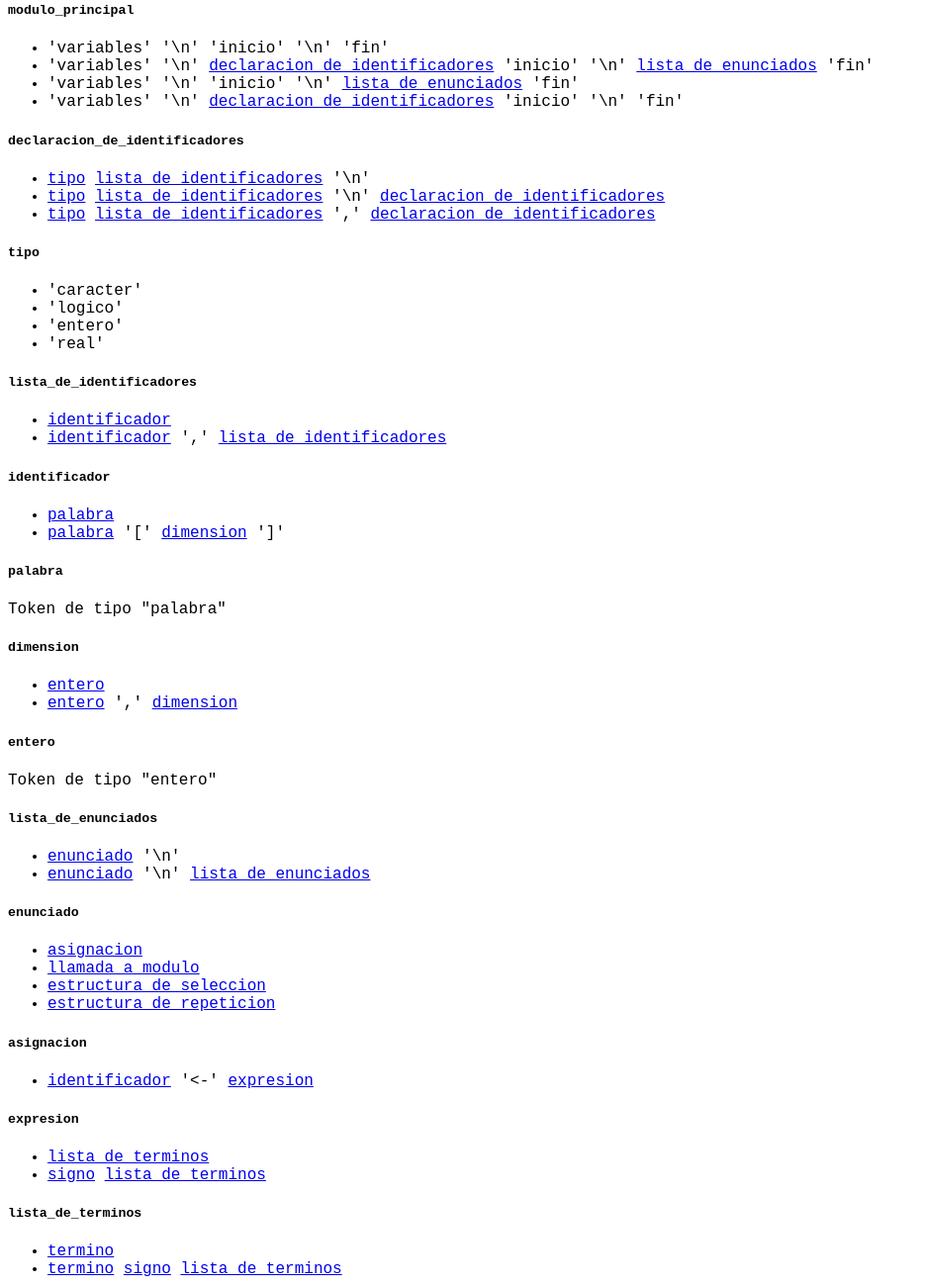
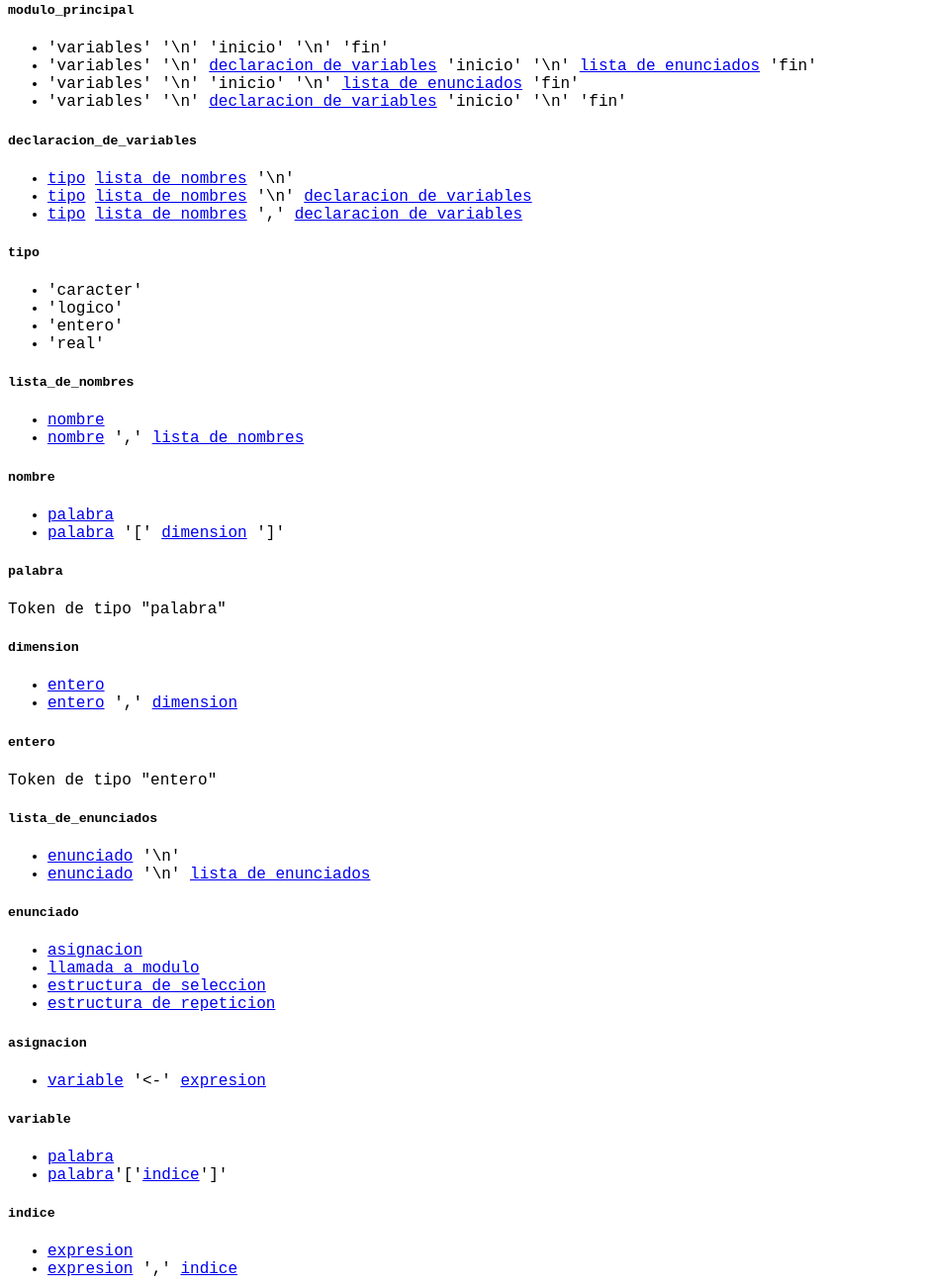
Before and after one commit to pl-lang/jsplint, a website: page documentacion/gramatica.html in a window 1280 px wide. Shown: the part 19-1320 px from the top of the page at 99% size, without its empty margins (0-935 px from the left). Drawn offline with Linux system fonts and the light colour scheme.

Commit message:
gramatica para los "indices"
Ahora la regla que se usa en la declaración de variables es "nombre" en lugar de "identificador".

Para las invocaciones (en expresiones) se usa la regla "variable" que permite usar expresiones en los indices de arreglos

```diff
--- a/documentacion/gramatica.html
+++ b/documentacion/gramatica.html
@@ -10,18 +10,18 @@
       <h5 id="ModuloPrincipal">modulo_principal</h5>
       <ul>
         <li>'variables' '\n' 'inicio' '\n' 'fin'</li>
-        <li>'variables' '\n' <a href="#declaracion">declaracion_de_identificadores</a> 'inicio' '\n' <a href="#lista_de_enunciados">lista_de_enunciados</a> 'fin'</li>
+        <li>'variables' '\n' <a href="#declaracion">declaracion_de_variables</a> 'inicio' '\n' <a href="#lista_de_enunciados">lista_de_enunciados</a> 'fin'</li>
         <li>'variables' '\n' 'inicio' '\n' <a href="#lista_de_enunciados">lista_de_enunciados</a> 'fin'</li>
-        <li>'variables' '\n' <a href="#declaracion">declaracion_de_identificadores</a> 'inicio' '\n' 'fin'</li>
+        <li>'variables' '\n' <a href="#declaracion">declaracion_de_variables</a> 'inicio' '\n' 'fin'</li>
       </ul>
     </div>
 
     <div class="sheet">
-      <h5 id="declaracion">declaracion_de_identificadores</h5>
+      <h5 id="declaracion">declaracion_de_variables</h5>
       <ul>
-        <li><a href="#tipo">tipo</a> <a href="#lista_de_identificadores">lista_de_identificadores</a> '\n'</li>
-        <li><a href="#tipo">tipo</a> <a href="#lista_de_identificadores">lista_de_identificadores</a> '\n' <a href="#declaracion">declaracion_de_identificadores</a></li>
-        <li><a href="#tipo">tipo</a> <a href="#lista_de_identificadores">lista_de_identificadores</a> ',' <a href="#declaracion">declaracion_de_identificadores</a></li>
+        <li><a href="#tipo">tipo</a> <a href="#lista_de_nombres">lista_de_nombres</a> '\n'</li>
+        <li><a href="#tipo">tipo</a> <a href="#lista_de_nombres">lista_de_nombres</a> '\n' <a href="#declaracion">declaracion_de_variables</a></li>
+        <li><a href="#tipo">tipo</a> <a href="#lista_de_nombres">lista_de_nombres</a> ',' <a href="#declaracion">declaracion_de_variables</a></li>
       </ul>
     </div>
 
@@ -36,15 +36,15 @@
     </div>
 
     <div class="sheet">
-      <h5 id="lista_de_identificadores">lista_de_identificadores</h5>
+      <h5 id="lista_de_nombres">lista_de_nombres</h5>
       <ul>
-        <li><a href="#identificador">identificador</a></li>
-        <li><a href="#identificador">identificador</a> ',' <a href="#lista_de_identificadores">lista_de_identificadores</a></li>
+        <li><a href="#nombre">nombre</a></li>
+        <li><a href="#nombre">nombre</a> ',' <a href="#lista_de_nombres">lista_de_nombres</a></li>
       </ul>
     </div>
 
     <div class="sheet">
-      <h5 id="identificador">identificador</h5>
+      <h5 id="nombre">nombre</h5>
       <ul>
         <li><a href="#palabra">palabra</a></li>
         <li><a href="#palabra">palabra</a> '[' <a href="#dimension">dimension</a> ']'
@@ -90,7 +90,23 @@
     <div class="sheet">
       <h5 id="asignacion">asignacion</h5>
       <ul>
-        <li><a href="#identificador">identificador</a> '&lt;-' <a href="#expresion">expresion</a></li>
+        <li><a href="#variable">variable</a> '&lt;-' <a href="#expresion">expresion</a></li>
+      </ul>
+    </div>
+
+    <div class="sheet">
+      <h5 id="variable">variable</h5>
+      <ul>
+        <li><a href="#palabra">palabra</a></li>
+        <li><a href="#palabra">palabra</a>'['<a href="#indice">indice</a>']'</li>
+      </ul>
+    </div>
+
+    <div class="sheet">
+      <h5 id="indice">indice</h5>
+      <ul>
+        <li><a href="#expresion">expresion</a></li>
+        <li><a href="#expresion">expresion</a> ',' <a href="#indice">indice</a></li>
       </ul>
     </div>
 
@@ -144,9 +160,9 @@
     </div>
 
     <div class="sheet">
-      <h5>invocacion</h5>
+      <h5 id="invocacion">invocacion</h5>
       <ul>
-        <li><a href="#identificador">identificador</a></li>
+        <li><a href="#variable">variable</a></li>
         <li><a href="#llamada_a_modulo">llamada_a_modulo</a></li>
       </ul>
     </div>
@@ -201,7 +217,7 @@
     <div class="sheet">
       <h5 id="estructura_para">estructura_para</h5>
       <ul>
-        <li>'para' <a href="#identificador">identificador</a> '&lt;-' <a href="#expresion">expresion</a>  'hasta' <a href="#expresion">expresion</a> 'hacer' '\n' <a href="#lista_de_enunciados">lista_de_enunciados</a> 'finpara' '\n'</li>
+        <li>'para' <a href="#nombre">nombre</a> '&lt;-' <a href="#expresion">expresion</a>  'hasta' <a href="#expresion">expresion</a> 'hacer' '\n' <a href="#lista_de_enunciados">lista_de_enunciados</a> 'finpara' '\n'</li>
       </ul>
     </div>
 
@@ -224,9 +240,9 @@
     <h5 id="modulo_procedimiento">modulo_procedimiento</h5>
     <ul>
       <li><a href="#encabezado_procedimiento">encabezado_procedimiento</a> '\n' 'inicio' 'finprocedimiento' '\n'</li>
-      <li><a href="#encabezado_procedimiento">encabezado_procedimiento</a> '\n' <a href="#declaracion">declaracion_de_identificadores</a> 'inicio' '\n' <a href="#lista_de_enunciados">lista_de_enunciados</a> 'finprocedimiento'</li></li>
+      <li><a href="#encabezado_procedimiento">encabezado_procedimiento</a> '\n' <a href="#declaracion">declaracion_de_variables</a> 'inicio' '\n' <a href="#lista_de_enunciados">lista_de_enunciados</a> 'finprocedimiento'</li></li>
       <li><a href="#encabezado_procedimiento">encabezado_procedimiento</a> '\n' 'inicio' '\n' <a href="#lista_de_enunciados">lista_de_enunciados</a> 'finprocedimiento'</li></li>
-      <li><a href="#encabezado_procedimiento">encabezado_procedimiento</a> '\n' <a href="#declaracion">declaracion_de_identificadores</a> 'inicio' '\n' 'finprocedimiento'</li></li>
+      <li><a href="#encabezado_procedimiento">encabezado_procedimiento</a> '\n' <a href="#declaracion">declaracion_de_variables</a> 'inicio' '\n' 'finprocedimiento'</li></li>
     </ul>
   </div>
 
@@ -234,9 +250,9 @@
     <h5 id="modulo_funcion">modulo_funcion</h5>
     <ul>
       <li><a href="#encabezado_funcion">encabezado_funcion</a> '\n' 'inicio' 'finfuncion' '\n'</li>
-      <li><a href="#encabezado_funcion">encabezado_funcion</a> '\n' <a href="#declaracion">declaracion_de_identificadores</a> 'inicio' '\n' <a href="#lista_de_enunciados">lista_de_enunciados</a> 'finfuncion'</li></li>
+      <li><a href="#encabezado_funcion">encabezado_funcion</a> '\n' <a href="#declaracion">declaracion_de_variables</a> 'inicio' '\n' <a href="#lista_de_enunciados">lista_de_enunciados</a> 'finfuncion'</li></li>
       <li><a href="#encabezado_funcion">encabezado_funcion</a> '\n' 'inicio' '\n' <a href="#lista_de_enunciados">lista_de_enunciados</a> 'finfuncion'</li></li>
-      <li><a href="#encabezado_funcion">encabezado_funcion</a> '\n' <a href="#declaracion">declaracion_de_identificadores</a> 'inicio' '\n' 'finfuncion'</li></li>
+      <li><a href="#encabezado_funcion">encabezado_funcion</a> '\n' <a href="#declaracion">declaracion_de_variables</a> 'inicio' '\n' 'finfuncion'</li></li>
     </ul>
   </div>
 
```
